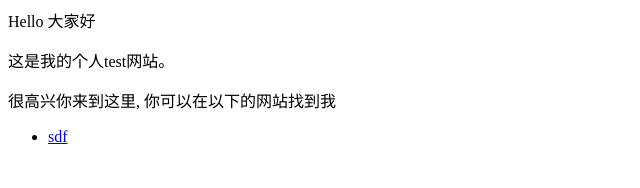
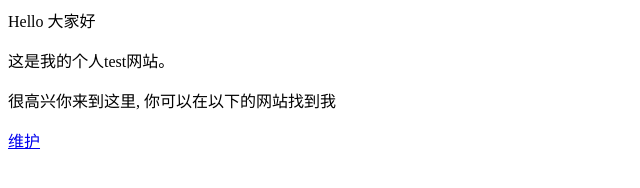
Before and after one commit to iflyang/iflyang.github.io, a plain HTML site: page index.html in a window 1280 px wide. Shown: the full height of the page, 0-640 px from the left. Drawn offline with Linux system fonts and the light colour scheme.

Commit message:
Update index.html

```diff
--- a/index.html
+++ b/index.html
@@ -1,7 +1,4 @@
 <p>Hello 大家好</p>
 <p>这是我的个人test网站。 </p>
 <p>很高兴你来到这里, 你可以在以下的网站找到我</p>
-
-<ul>
-  <li> <a href="https://www.sdfsdfu.com">sdf</a> </li>
-</ul>
+<a href="https://github.com/">维护</a>
```
